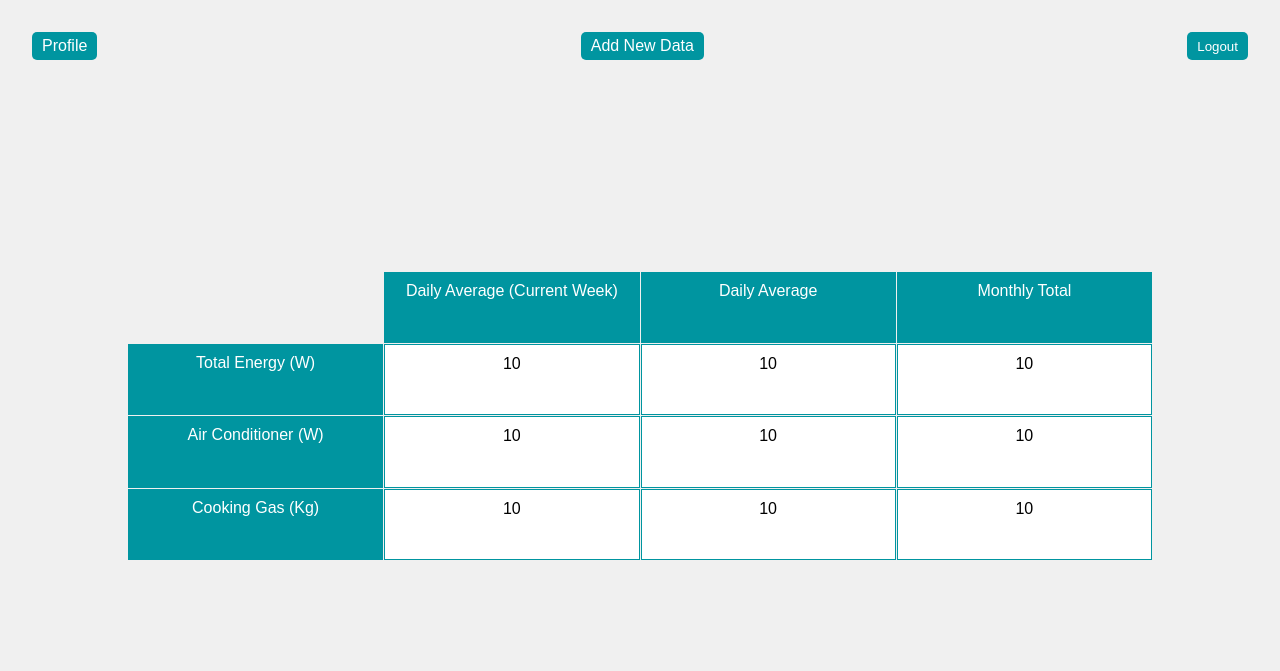
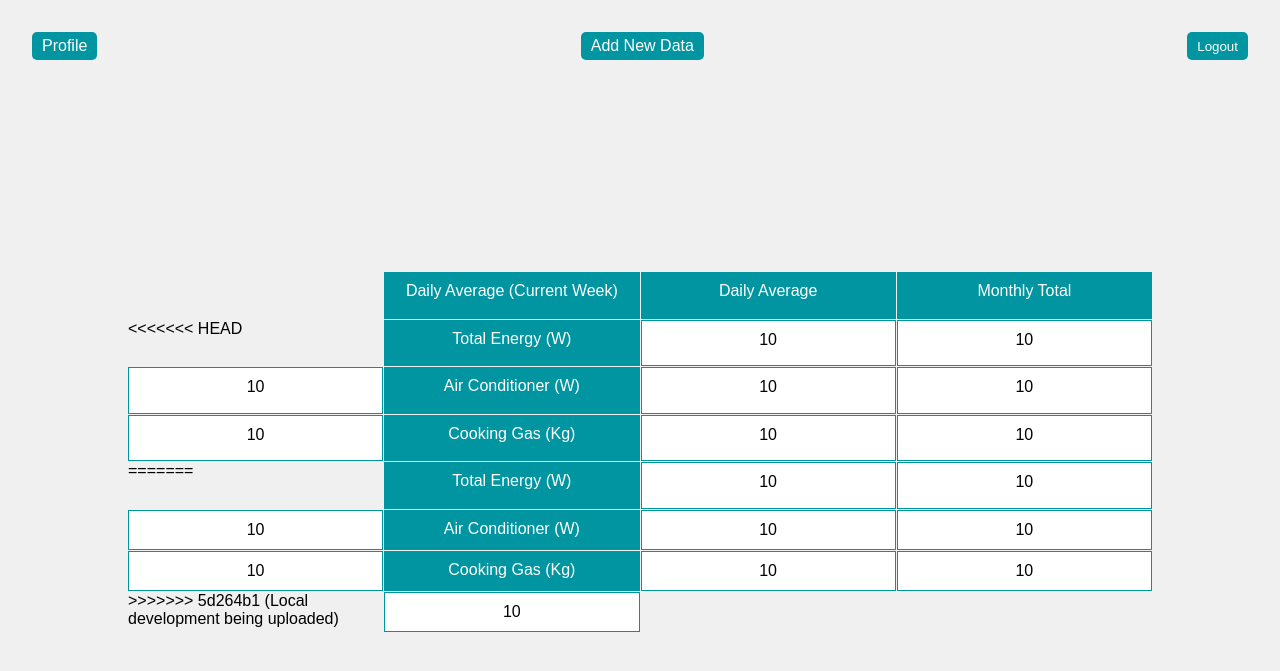
Before and after one commit to RachanaPoonachaNCI/x22217029_cpp_latest, a Django app: template energy-management-main/energy_analysis/templates/dashboard.html in a window 1280 px wide. Shown: the top 671 px of the page. Run offline with Django 4.2, Linux system fonts and the light colour scheme; the template is opened without the code that fills it: most values are stand-ins (such as "Sample title", 1, 10 or a date in 2020).

Commit message:
Postgres update

```diff
--- a/energy-management-main/authentication/templates/login_page.html
+++ b/energy-management-main/authentication/templates/login_page.html
@@ -105,7 +105,11 @@
                     <label for="password">Password</label>
                     <input type="password" id="password" name="password" required>
                 </div>
+<<<<<<< HEAD
                 <button type="submit">Login123</button>
+=======
+                <button type="submit">Login</button>
+>>>>>>> 5d264b1 (Local development being uploaded)
             </form>
             <p>Don't have an account? <a href="/auth/signup/">Sign Up</a></p>
         </div>
--- a/energy-management-main/aws_cloud_services/postgres.py
+++ b/energy-management-main/aws_cloud_services/postgres.py
@@ -10,7 +10,7 @@ def create_rds_instance(secretPassword):
     allocated_storage = 20
     security_group_ids = ['sg-0bb984aa38bedeac2']
 
-
+#rds boto3 client
     rds = boto3.client('rds')
 
     # Retrieving the master password from AWS Secrets Manager
--- a/energy-management-main/energy_analysis/templates/dashboard.html
+++ b/energy-management-main/energy_analysis/templates/dashboard.html
@@ -81,6 +81,7 @@
             <div class="header">Daily Average (Current Week)</div>
             <div class="header">Daily Average</div>
             <div class="header">Monthly Total</div>
+<<<<<<< HEAD
 
             <div class="header">Total Energy (W)</div>
             <div class="cell">{{ matrix.weeklyAvgEnergy }}</div>
@@ -95,6 +96,22 @@
             <div class="header">Cooking Gas (Kg)</div>
             <div class="cell">{{ matrix.weeklyAvgGas }}</div>
             <div class="cell">{{ matrix.dailyAvgGas }}</div>
+=======
+
+            <div class="header">Total Energy (W)</div>
+            <div class="cell">{{ matrix.dailyAvgEnergy }}</div>
+            <div class="cell">{{ matrix.weeklyAvgEnergy }}</div>
+            <div class="cell">{{ matrix.monthlyTotalEnergy }}</div>
+
+            <div class="header">Air Conditioner (W)</div>
+            <div class="cell">{{ matrix.dailyAvgAc }}</div>
+            <div class="cell">{{ matrix.weeklyAvgAc }}</div>
+            <div class="cell">{{ matrix.monthlyTotalAc }}</div>
+
+            <div class="header">Cooking Gas (Kg)</div>
+            <div class="cell">{{ matrix.dailyAvgGas }}</div>
+            <div class="cell">{{ matrix.weeklyAvgGas }}</div>
+>>>>>>> 5d264b1 (Local development being uploaded)
             <div class="cell">{{ matrix.monthlyTotalGas }}</div>
         </div>
     </div>
```
Also changed, not shown: energy-management-main/authentication/views.py (+12 -0 lines), energy-management-main/energy_analysis/views.py (+31 -0 lines), energy-management-main/energy_management/settings.py (+17 -0 lines), energy-management-main/.elasticbeanstalk/config.yml (added), energy-management-main/authentication/migrations/0001_initial.py, energy-management-main/energy_analysis/migrations/0001_initial.py.
